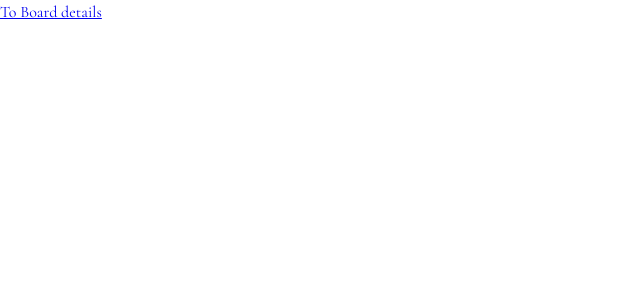
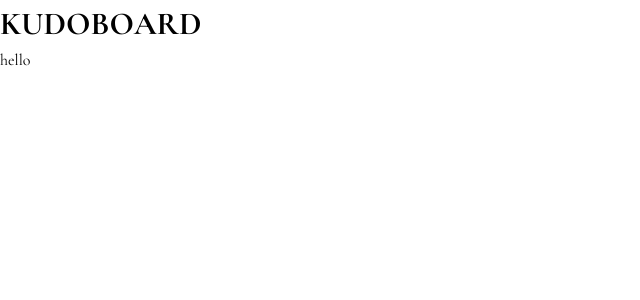
Before and after one commit to Kevinp125/kudos-board, a React (Vite) app in the folder frontend/: page / in a window 1280 px wide. Shown: the top 300 px of the page, without its empty margins (0-640 px from the left). Built offline with nearby package versions, Linux system fonts and the light colour scheme.

Commit message:
Made a boardlist component. Starting to populate homepage with components just to have basic layout of page

```diff
--- a/frontend/src/HomePage.jsx
+++ b/frontend/src/HomePage.jsx
@@ -1,13 +1,19 @@
 import { useState } from 'react'
 import './HomePage.css'
 import { Link } from 'react-router-dom'
+import Header from './components/Header/Header'
+import BoardList from './components/BoardList/BoardList'
 
 export default function HomePage() {
 
   return (
-      <Link to = {'/board/12'}>
-        <p>To Board details</p>
-      </Link>
+
+    <div>
+      <Header/>
+      <BoardList/>
+
+
+    </div>
 
   )
 }
--- /dev/null
+++ b/frontend/src/components/BoardList/BoardList.jsx
@@ -0,0 +1,17 @@
+import React from "react";
+
+
+export default function BoardList(){
+
+  return(
+
+    <>
+    <p>hello</p>
+    </>
+  )
+
+
+
+
+
+}
```
Also changed, not shown: frontend/src/components/BoardList/boardlist.css (added).
